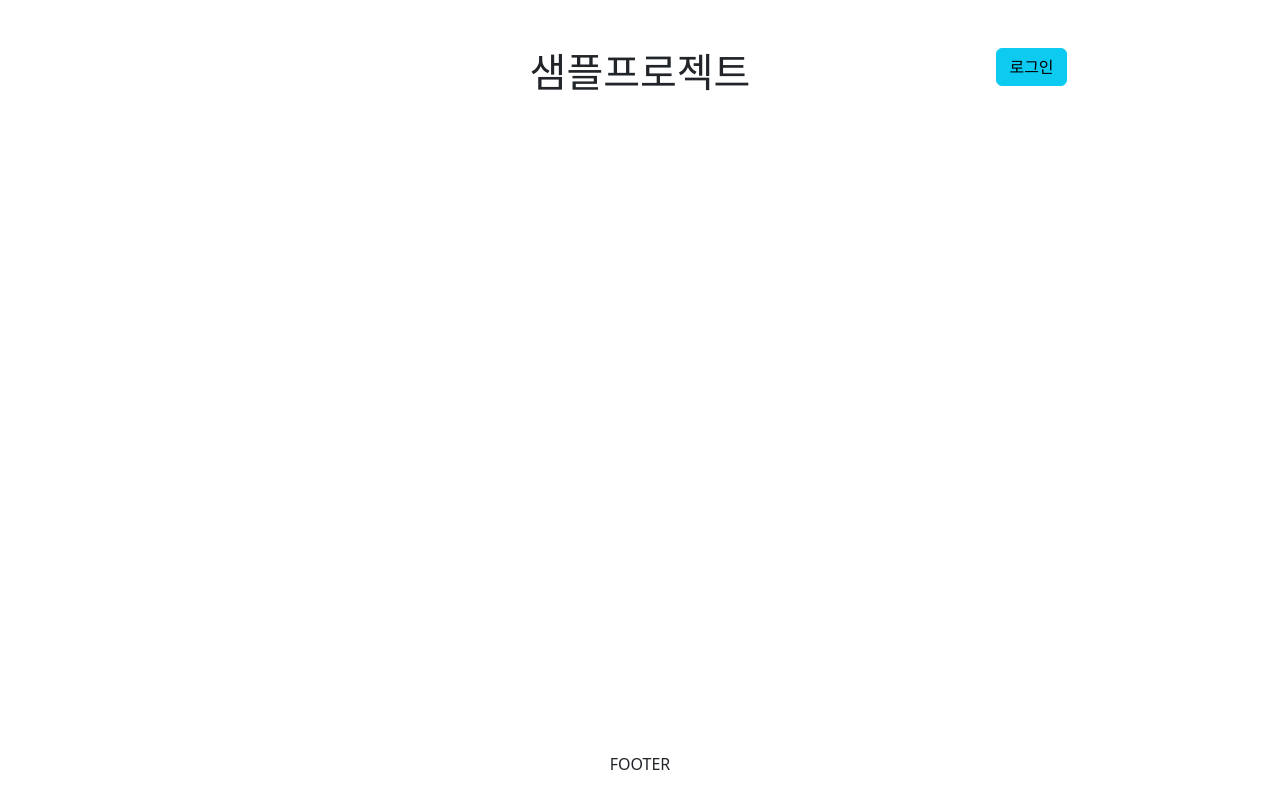
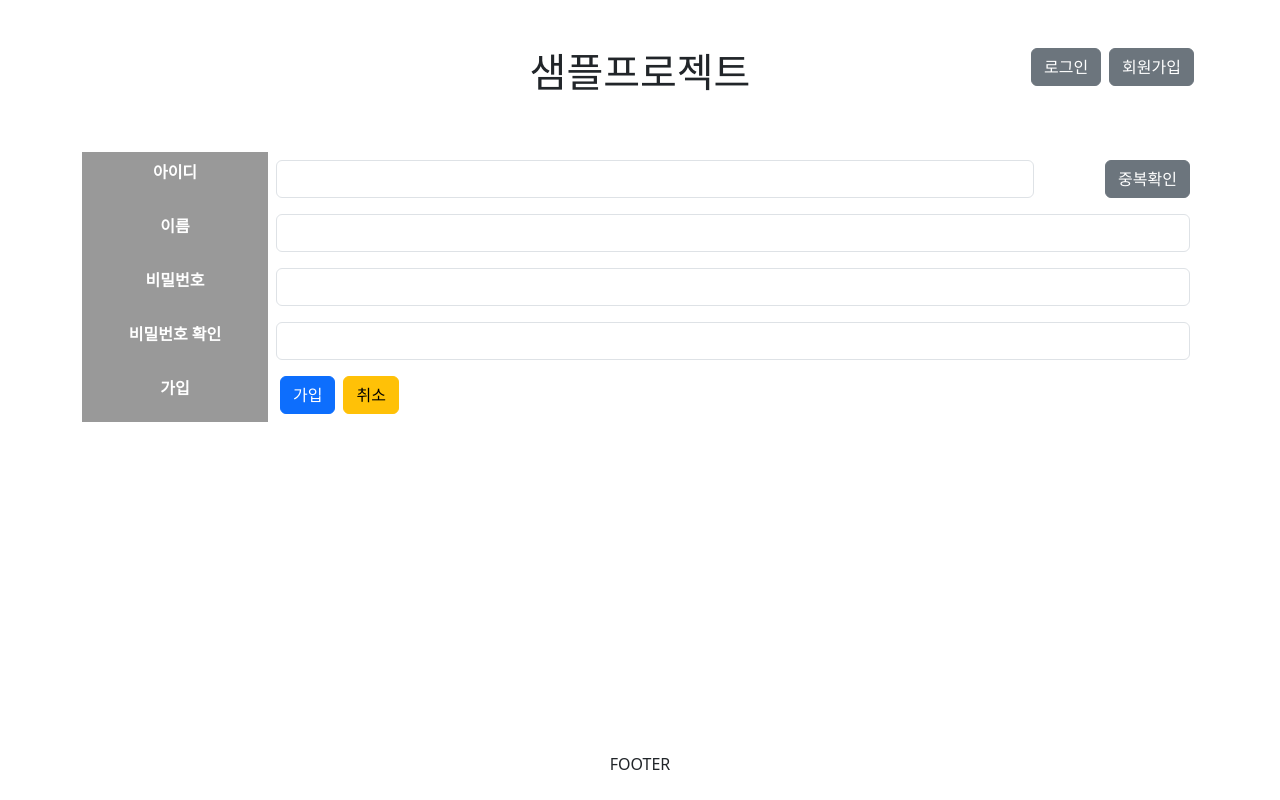
Before and after one commit to lupfeliz/basic-web-framework, a Nuxt app: page /member/register in a window 1280 px wide. Built offline with nearby package versions, Linux system fonts and the light colour scheme.

Commit message:
버그 수정 (게시판 탐색 history 저장구조)
1. 게시판탐색 시 history state 저장 안되는 현상 수정
2. 컴포넌트 명칭변경 (button -> mybutton)
3. 로그인폼 작성

```diff
--- a/assets/css/globals.scss
+++ b/assets/css/globals.scss
@@ -34,7 +34,7 @@ html {
         }
       }
       .row > div > input[type='text'] {
-        width: inherit
+        width: 100%
       }
       .row.editor > div div[contenteditable] {
         padding: 0.5rem;
@@ -53,8 +53,12 @@ html {
   }
 }
 
+.text-right { text-align: right; }
+.text-left { text-align: left; }
 .cursor-pointer { cursor: pointer; }
 .hidden { display: none !important; }
+
+button[type="button"][disabled] { color: #ccc; }
 
 div.pagination {
   display: block !important;
--- a/components/commons/dialog.vue
+++ b/components/commons/dialog.vue
@@ -14,26 +14,26 @@
           <p v-html="ctx.msg"></p>
           <div class="text-center">
             <template v-if="ctx.type === 1">
-              <Button
+              <MyButton
                 class="btn btn-secondary"
                 @click="clicked(1)"
                 >
                 확인
-              </Button>
+              </MyButton>
             </template>
             <template v-if="ctx.type === 2">
-              <Button
+              <MyButton
                 class="btn btn-primary mx-1"
                 @click="clicked(1)"
                 >
                 확인
-              </Button>
-              <Button
+              </MyButton>
+              <MyButton
                 class="btn btn-secondary mx-1"
                 @click="clicked(2)"
                 >
                 취소
-              </Button>
+              </MyButton>
             </template>
 
           </div>
@@ -49,7 +49,7 @@ import { values } from '@/libs/commons/values'
 import { dialog } from '@/libs/commons/dialog'
 import { shared as s } from '@/libs/commons/shared'
 import { bindto } from '@/libs/commons/objbinder'
-import Button from '@/components/commons/button.vue'
+import MyButton from '@/components/commons/mybutton.vue'
 
 const modal = ref()
 
--- a/components/commons/header.vue
+++ b/components/commons/header.vue
@@ -1,26 +1,31 @@
 <template>
-  <header class="t-5 p-5 center rounded row">
-    <div class="text-center col-3">
-      <Button
+  <header class="t-5 py-5 center rounded row">
+    <div class="text-left col-3">
+      <MyButton
         :class="[router.options.history.state.back ? 'btn-secondary' : 'hidden']"
         @click="self.goPage(-1)"
         >
         &lt; 이전
-      </Button>
+      </MyButton>
     </div>
 
     <h1 class="text-center col-6" v-html="pageTitle"></h1>
-    <div class="text-center col-3">
-      <Button
-        class="btn-info"
+    <div class="text-right col-3">
+      <MyButton
+        class="btn-secondary mx-1"
         >
         로그인
-      </Button>
+      </MyButton>
+      <MyButton
+        class="btn-secondary mx-1"
+        >
+        회원가입
+      </MyButton>
     </div>
   </header>
 </template>
 <script setup lang="ts">
-import Button from '@/components/commons/button.vue';
+import MyButton from '@/components/commons/mybutton.vue';
 
 import * as C from '@/libs/commons/constants'
 import { shared as s, inst } from '@/libs/commons/shared'
--- /dev/null
+++ b/components/commons/myinput.vue
@@ -0,0 +1,26 @@
+<template>
+  <input
+    class="form-control"
+    :type="props.type"
+    v-bind="attrs"
+    @update:modelValue="emitUpdate"
+    />
+</template>
+<script setup lang="ts">
+import * as C from '@/libs/commons/constants'
+import { log } from '@/libs/commons/log'
+
+const props = defineProps({
+  type: String,
+  value: String
+})
+const attrs = useAttrs()
+const emit = defineEmits([C.UPDATE_MODEL_VALUE])
+
+onMounted(async () => {
+})
+
+const emitUpdate = async (e: any) => {
+  emit(C.UPDATE_MODEL_VALUE, e)
+}
+</script>
--- a/layouts/default.vue
+++ b/layouts/default.vue
@@ -78,7 +78,7 @@ onBeforeMount(async () => {
   s.saveHist = (data: any, callback?: Function) => {
     return new Promise((resolve: any) => {
       const pdata = history.state;
-      pdata.histdata = JSON.stringify(pdata)
+      pdata.histdata = JSON.stringify(data)
       history.pushState(pdata, '',
         history.state.current
       )
--- a/pages/board/[articleId].vue
+++ b/pages/board/[articleId].vue
@@ -35,24 +35,24 @@
         수정
       </div>
       <div class="col">
-        <Button
+        <MyButton
           class="btn-primary mx-1"
           @click="editArticle(data.id)"
           >
           수정
-        </Button>
-        <Button
+        </MyButton>
+        <MyButton
           class="btn-danger mx-1"
           @click="deleteArticle(data.id)"
           >
           삭제
-        </Button>
-        <Button
+        </MyButton>
+        <MyButton
           class="btn-secondary mx-1"
           @click="self.goPage('/board/list')"
           >
           목록보기
-        </Button>
+        </MyButton>
       </div>
     </div>
   </div>
@@ -64,7 +64,7 @@ import { log } from '@/libs/commons/log'
 import { apiDel, apiGet } from '@/libs/commons/api'
 import { $f } from '@/libs/commons/format'
 
-import Button from '@/components/commons/button.vue'
+import MyButton from '@/components/commons/mybutton.vue'
 import { dialog } from '@/libs/commons/dialog'
 
 const self = inst(getCurrentInstance())
--- a/pages/board/edit/[articleId].vue
+++ b/pages/board/edit/[articleId].vue
@@ -5,10 +5,10 @@
         제목
       </div>
       <div class="col">
-        <input
+        <MyInput
           type="text"
           v-model="article.title"
-          >
+          />
       </div>
     </div>
     <div class="row content editor">
@@ -28,18 +28,18 @@
         {{ articleId ? '수정' : '작성' }}
       </div>
       <div class="col">
-        <Button
+        <MyButton
           class="btn-primary mx-1"
           @click="putArticle()"
           >
           {{ articleId ? '수정완료' : '작성완료' }}
-        </Button>
-        <Button
+        </MyButton>
+        <MyButton
           class="btn-warning mx-1"
           @click="cancelEdit()"
           >
           취소
-        </Button>
+        </MyButton>
       </div>
     </div>
   </div>
@@ -52,7 +52,8 @@ import { apiGet, apiPut } from '@/libs/commons/api'
 import { useEditor, EditorContent } from '@tiptap/vue-3'
 import StarterKit from '@tiptap/starter-kit'
 
-import Button from '@/components/commons/button.vue'
+import MyButton from '@/components/commons/mybutton.vue'
+import MyInput from '@/components/commons/myinput.vue'
 import { dialog } from '@/libs/commons/dialog'
 
 const self = inst(getCurrentInstance())
--- a/pages/index.vue
+++ b/pages/index.vue
@@ -1,15 +1,15 @@
 <template>
 <div class="text-center">
-  <Button
+  <MyButton
     class="btn-primary mx-1"
     @click="onClickProc"
     >
     게시판으로 이동
-  </Button>
+  </MyButton>
 </div>
 </template>
 <script setup lang="ts">
-import Button from '@/components/commons/button.vue'
+import MyButton from '@/components/commons/mybutton.vue'
 import { dialog } from '@/libs/commons/dialog'
 import { log } from '@/libs/commons/log'
 import { inst } from '@/libs/commons/shared'
--- a/pages/member/register.vue
+++ b/pages/member/register.vue
@@ -1,8 +1,104 @@
 <template>
+  <div class="container board-article">
+    <div class="row">
+      <div class="col-2 head">
+        아이디
+      </div>
+      <div class="col row">
+        <div class="col-10"
+          >
+          <MyInput
+            type="text"
+            class="w-full"
+            maxlength="32"
+            />
+        </div>
+        <div class="col-2 text-right">
+          <MyButton
+            class="btn-secondary"
+            >
+            중복확인
+          </MyButton>
+        </div>
+      </div>
+    </div>
+    <div class="row editor">
+      <div class="col-2 head">
+        이름
+      </div>
+      <div
+        class="col"
+        >
+        <MyInput
+          type="text"
+          maxlength="32"
+          />
+      </div>
+    </div>
+    <div class="row editor">
+      <div class="col-2 head">
+        비밀번호
+      </div>
+      <div
+        class="col"
+        >
+        <MyInput
+          type="password"
+          />
+      </div>
+    </div>
+    <div class="row editor">
+      <div class="col-2 head">
+        비밀번호 확인
+      </div>
+      <div
+        class="col"
+        >
+        <MyInput
+          type="password"
+          />
+      </div>
+    </div>
+    <div class="row">
+      <div class="col-2 head">
+        가입
+      </div>
+      <div class="col">
+        <MyButton
+          class="btn-primary mx-1"
+          @click="doRegister()"
+          >
+          가입
+        </MyButton>
+        <MyButton
+          class="btn-warning mx-1"
+          @click="self.goPage(-1)"
+          >
+          취소
+        </MyButton>
+      </div>
+    </div>
+  </div>
 </template>
 <script setup lang="ts">
 import * as C from '@/libs/commons/constants'
 import { shared as s, inst } from '@/libs/commons/shared'
 import { log } from '@/libs/commons/log'
+
+import MyButton from '@/components/commons/mybutton.vue'
+import MyInput from '@/components/commons/myinput.vue'
+
 const self = inst(getCurrentInstance())
+
+const pageTitle = '회원가입'
+
+onMounted(async () => {
+
+})
+
+const doRegister = () => {
+
+}
+
+defineExpose({ pageTitle })
 </script>
```
Also changed, not shown: pages/board/list.vue (+24 -29 lines), components/commons/mybutton.vue (renamed from components/commons/button.vue).
